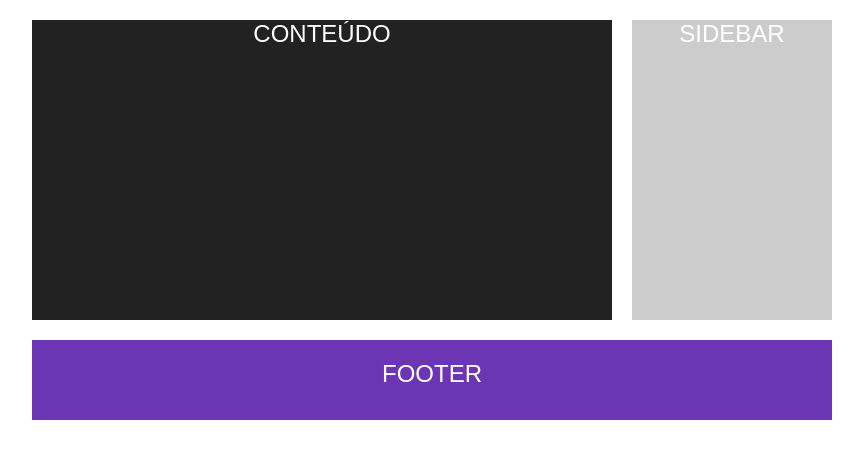
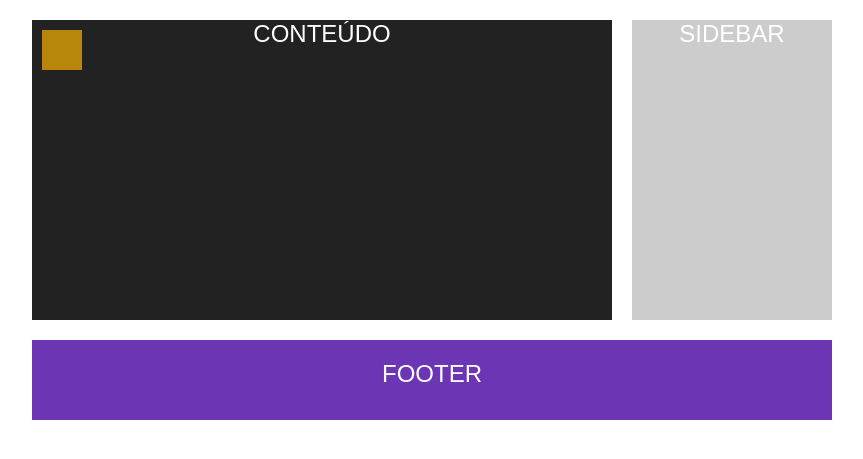
Before and after one commit to magno193/bikcraft_app, a PHP site: page / in a window 1280 px wide. Shown: the part 88-547 px from the top of the page, without its empty margins (208-1071 px from the left). Run offline with PHP 8.4, Linux system fonts and the light colour scheme.

Commit message:
Position absolute e relative

```diff
--- a/css/styles.css
+++ b/css/styles.css
@@ -48,4 +48,14 @@ aside {
 .conteudo {
     width: 800px;
     overflow: auto;
+    position: relative;
 }
+
+.marca {
+    position: absolute;
+    background: darkgoldenrod;
+    width: 40px;
+    height: 40px;
+    top: 10px;
+    left: 10px;
+}
--- a/index.html
+++ b/index.html
@@ -16,6 +16,7 @@
 
 		<div class="conteudo">
 			<article>
+				<div class="marca"></div>
 				<p>Conteúdo</p>
 			</article>
 
```
